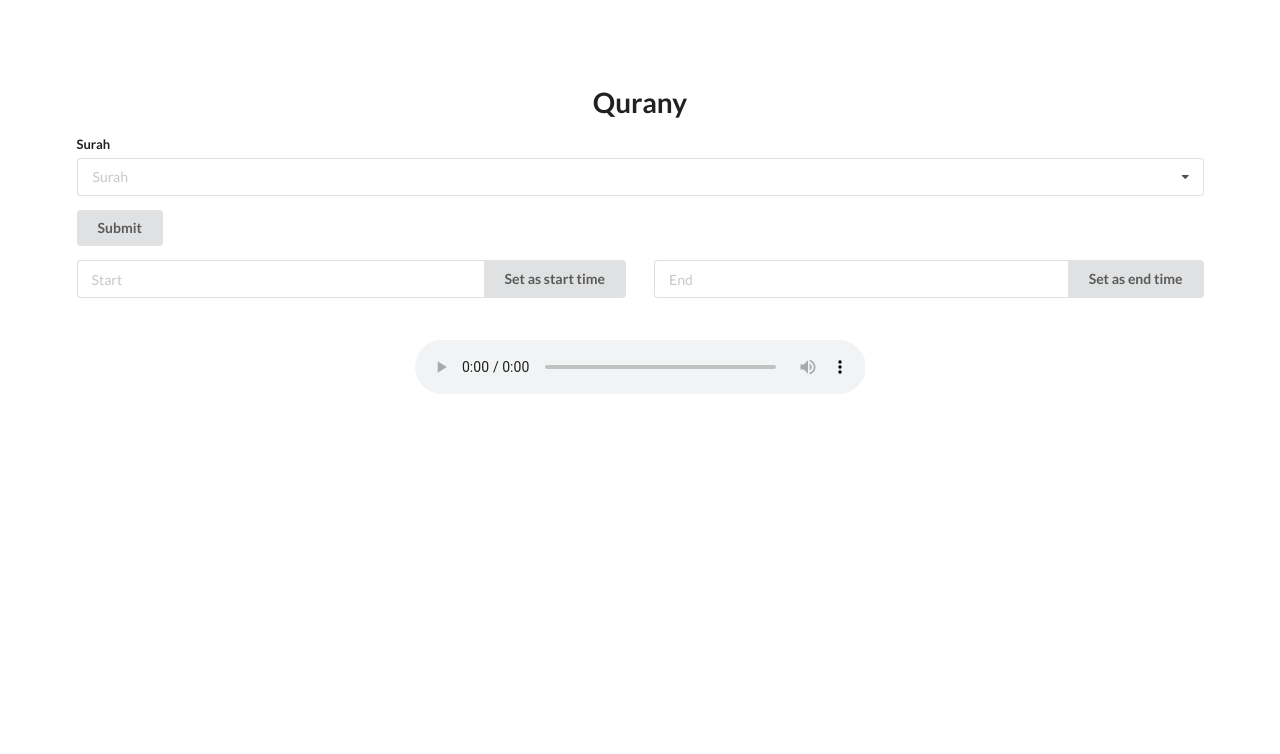
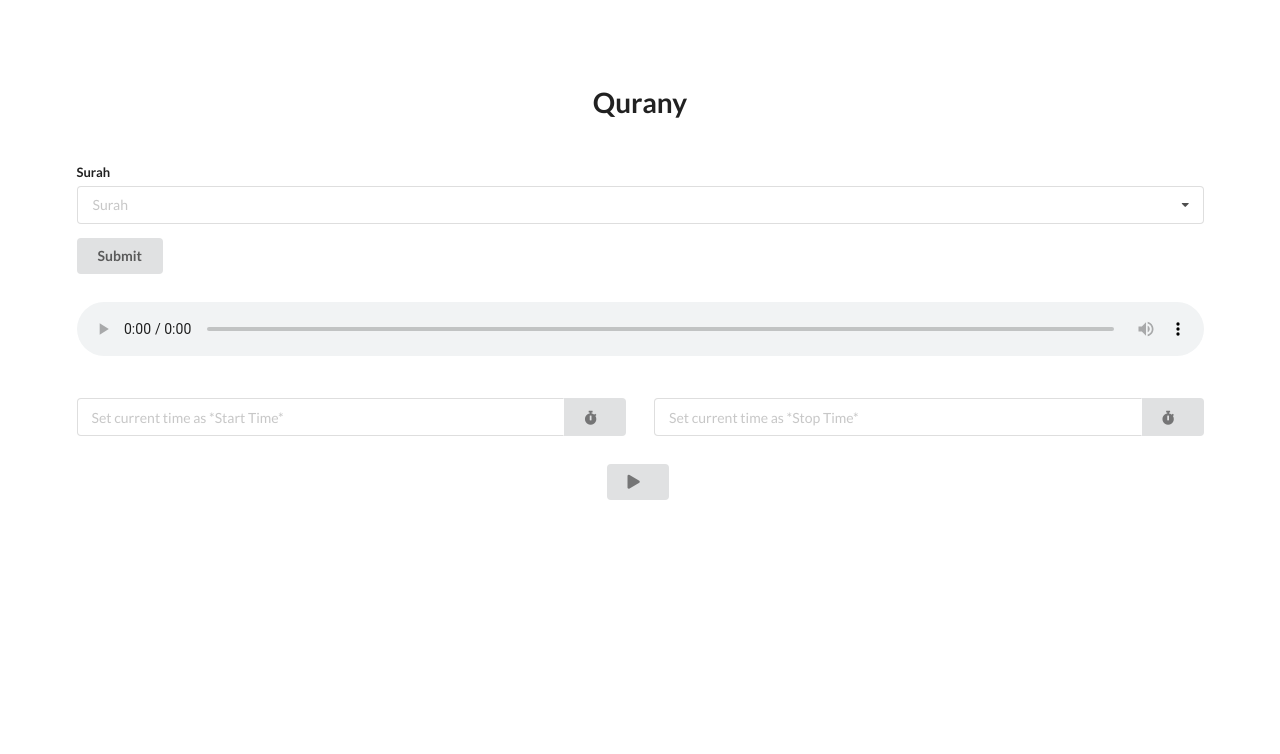
Before and after one commit to adirizka7/Qurany, a Flask app: template templates/index.html in a window 1280 px wide. Shown: the top 754 px of the page. Run offline with Flask 2, Linux system fonts and the light colour scheme; the template is opened without the code that fills it: most values are stand-ins (such as "Sample title", 1, 10 or a date in 2020); some libraries are stand-ins or nearby versions.

Commit message:
add condition before set time

```diff
--- a/app.py
+++ b/app.py
@@ -5,11 +5,11 @@ import yaml
 
 app = Flask(__name__)
 
-_surahs_folder = 'static/Surahs'
-_surahs_mapping = 'util/surahs.yaml'
+SURAHS_FOLDER = 'static/Surahs'
+SURAHS_MAPPING = 'util/surahs.yaml'
 
 def setup_static():
-    surahs_file = open(_surahs_mapping)
+    surahs_file = open(SURAHS_MAPPING)
     surahs = yaml.safe_load(surahs_file)
     surahs = [surah for surah in surahs['surah_name']]
     return surahs
@@ -23,18 +23,21 @@ def index():
 @app.route('/generate_surah', methods=['POST'])
 def generate_surah():
     selected_surah = request.form.get('selected_surah')
+
+    # to get surah's id from '1. Al-Fatihah' format
     selected_surah = selected_surah.split('. ')
 
     if len(selected_surah) != 2:
-        raise ValueError(f"Surah's name is not valid, got {selected_surah}")
+        raise ValueError(f"Surah's id is not valid, got {selected_surah}")
 
     selected_surah = int(selected_surah[0])
-
-    surah_path = os.path.join(_surahs_folder, f'{selected_surah:03d}.mp3')
+    surah_path = os.path.join(SURAHS_FOLDER, f'{selected_surah:03d}.mp3')
 
     print(surah_path)
     return render_template('index.html', surah_path=surah_path)
 
 @app.context_processor
 def context_processor():
-    return dict(surahs=surahs)
+    return dict(
+        surahs=surahs
+    )
--- a/templates/index.html
+++ b/templates/index.html
@@ -39,27 +39,6 @@
         <button class="ui button" type="submit">
           Submit
         </button>
-
-      </form>
-
-      <form class="ui form" action="{{ url_for('generate_surah') }}" method="post">
-        <div class="ui two column row grid">
-          <div class="row">
-            <div class="column field">
-              <div class="ui action input">
-                <input type="text" placeholder="Start" />
-                <button class="ui button">Set as start time</button>
-              </div>
-            </div>
-
-            <div class="column field">
-              <div class="ui action input">
-                <input type="text" placeholder="End" />
-                <button class="ui button">Set as end time</button>
-              </div>
-            </div>
-          </div>
-        </div>
       </form>
 
       {% if surah_path %}
@@ -90,6 +69,36 @@
         );
       </script>
 
+      <form class="ui form" action="{{ url_for('generate_surah') }}" method="post">
+        <div class="ui stackable two column row grid">
+          <div class="row">
+            <div class="column field">
+              <div class="ui action input">
+                <input type="text" placeholder="Set current time as *Start Time*" />
+                <button class="ui button">
+                  <i class="stopwatch icon"></i>
+                </button>
+              </div>
+            </div>
+
+            <div class="column field">
+              <div class="ui action input">
+                <input type="text" placeholder="Set current time as *Stop Time*" />
+                <button class="ui button">
+                  <i class="stopwatch icon"></i>
+                </button>
+              </div>
+            </div>
+          </div>
+        </div>
+
+        <center>
+          <button class="ui button" type="submit">
+            <i class="play icon"></i>
+          </button>
+        </center>
+      </form>
+
       {% endif %}
     </div>
 
@@ -107,10 +116,10 @@
   }
   audio.center {
     display: block;
-    margin-top: 3em;
+    margin-top: 1em;
     margin-left: auto;
     margin-right: auto;
-    width: 40%;
+    width: 100%;
   }
 
   div.column {
@@ -118,15 +127,20 @@
     vertical-align: top;
   }
 
+  form.ui.form {
+    margin-top: 3em;
+  }
+
   button.ui.button {
     margin-bottom: 1em;
   }
 
+  div.ui.stackable {
+    margin-bottom: 1em;
+  }
+
   @media only screen and (max-width: 600px) {
-    body {
-      background-color: lightblue;
-    }
-    select.ui.search.selectio.dropdown {
+    select.ui.search.selection.dropdown {
       width: 10%;
     }
   }
--- a/util/surahs.yaml
+++ b/util/surahs.yaml
@@ -1,44 +1,44 @@
 surah_name:
 - 1. Al-Fatihah (The Opening)
 - 2. Al-Baqarah (The Cow)
-- 3. Al-\'Imran (The Family of Amran)
-- 4. An-Nisa\' (The Women)
-- 5. Al-Ma\'idah (The Food)
-- 6. Al-An\'am (The Cattle)
-- 7. Al-A\'raf (The Elevated Places)
+- 3. Al-'Imran (The Family of Amran)
+- 4. An-Nisa' (The Women)
+- 5. Al-Ma'idah (The Food)
+- 6. Al-An'am (The Cattle)
+- 7. Al-A'raf (The Elevated Places)
 - 8. Al-Anfal (Voluntary Gifts)
-- 9. Al-Bara\'at / At-Taubah(The Immunity)
+- 9. Al-Bara'at / At-Taubah(The Immunity)
 - 10. Yunus (Jonah)
 - 11. Hud (Hud)
 - 12. Yusuf (Joseph)
-- 13. Ar-Ra\'d (The Thunder)
+- 13. Ar-Ra'd (The Thunder)
 - 14. Ibrahim (Abraham)
 - 15. Al-Hijr (The Rock)
 - 16. An-Nahl (The Bee)
-- 17. Bani Isra\'il (The Israelites)
+- 17. Bani Isra'il (The Israelites)
 - 18. Al-Kahf (The Cave)
 - 19. Maryam (Mary)
 - 20. Ta Ha (Ta Ha)
-- 21. Al-Anbiya\' (The Prophets)
+- 21. Al-Anbiya' (The Prophets)
 - 22. Al-Hajj (The Pilgrimage)
-- 23. Al-Mu\'minun (The Believers)
+- 23. Al-Mu'minun (The Believers)
 - 24. An-Nur (The Light)
 - 25. Al-Furqan (The Discrimination)
-- 26. Ash-Shu\'ara\' (The Poets)
+- 26. Ash-Shu'ara\' (The Poets)
 - 27. An-Naml (The Naml)
 - 28. Al-Qasas (The Narrative)
-- 29. Al-\'Ankabut (The Spider)
+- 29. Al-'Ankabut (The Spider)
 - 30. Ar-Rum (The Romans)
 - 31. Luqman (Luqman)
 - 32. As-Sajdah (The Adoration)
 - 33. Al-Ahzab (The Allies)
-- 34. Al-Saba\' (The Saba\')
+- 34. Al-Saba' (The Saba\')
 - 35. Al-Fatir (The Originator)
 - 36. Ya Sin (Ya Sin)
 - 37. As-Saffat (Those Ranging in Ranks)
 - 38. Sad (Sad)
 - 39. Az-Zumar (The Companies)
-- 40. Al-Mu\'min (The Believer)
+- 40. Al-Mu'min (The Believer)
 - 41. Ha Mim (Ha Mim)
 - 42. Ash-Shura (Counsel)
 - 43. Az-Zukhruf (Gold)
@@ -54,13 +54,13 @@ surah_name:
 - 53. An-Najm (The Star)
 - 54. Al-Qamar (The Moon)
 - 55. Ar-Rahman (The Beneficent)
-- 56. Al-Waqi\'ah (The Event)
+- 56. Al-Waqi'ah (The Event)
 - 57. Al-Hadid (Iron)
 - 58. Al-Mujadilah (The Pleading Woman)
 - 59. Al-Hashr (The Banishment)
 - 60. Al-Mumtahanah (The Woman who is Examined)
 - 61. As-Saff (The Ranks)
-- 62. Al-Jumu\'ah (The Congregation)
+- 62. Al-Jumu'ah (The Congregation)
 - 63. Al-Munafiqun (The Hypocrites)
 - 64. At-Taghabun (The Manifestation of Losses)
 - 65. At-Talaq (Divorce)
@@ -68,7 +68,7 @@ surah_name:
 - 67. Al-Mulk (The Kingdom)
 - 68. Al-Qalam (The Pen)
 - 69. Al-Haqqah (The Sure Truth)
-- 70. Al-Ma\'arij (The Ways of Ascent)
+- 70. Al-Ma'arij (The Ways of Ascent)
 - 71. Nuh (Noah)
 - 72. Al-Jinn (The Jinn)
 - 73. Al-Muzzammil (The One Covering Himself)
@@ -76,16 +76,16 @@ surah_name:
 - 75. Al-Qiyamah (The Resurrection)
 - 76. Al-Insan (The Man)
 - 77. Al-Mursalat (Those Sent Forth)
-- 78. An-Naba\' (The Announcement)
-- 79. An-Nazi\'at (Those Who Yearn)
-- 80. \'Abasa (He Frowned)
+- 78. An-Naba' (The Announcement)
+- 79. An-Nazi'at (Those Who Yearn)
+- 80. 'Abasa (He Frowned)
 - 81. At-Takwir (The Folding Up)
 - 82. Al-Infitar (The Cleaving)
 - 83. At-Tatfif (Default in Duty)
 - 84. Al-Inshiqaq (The Bursting Asunder)
 - 85. Al-Buruj (The Stars)
 - 86. At-Tariq (The Comer by Night)
-- 87. Al-A\'la (The Most High)
+- 87. Al-A'la (The Most High)
 - 88. Al-Ghashiyah (The Overwhelming Event)
 - 89. Al-Fajr (The Daybreak)
 - 90. Al-Balad (The City)
@@ -94,18 +94,18 @@ surah_name:
 - 93. Ad-Duha (The Brightness of the Day)
 - 94. Al-Inshirah (The Expansion)
 - 95. At-Tin (The Fig)
-- 96. Al-\'Alaq (The Clot)
+- 96. Al-'Alaq (The Clot)
 - 97. Al-Qadr (The Majesty)
 - 98. Al-Bayyinah (The Clear Evidence)
 - 99. Al-Zilzal (The Shaking)
-- 100. Al-\'Adiyat (The Assaulters)
-- 101. Al-Qari\'ah (The Calamity)
+- 100. Al-'Adiyat (The Assaulters)
+- 101. Al-Qari'ah (The Calamity)
 - 102. At-Takathur (The Abundance of Wealth)
-- 103. Al-\'Asr (The Time)
+- 103. Al-'Asr (The Time)
 - 104. Al-Humazah (The Slanderer)
 - 105. Al-Fil (The Elephant)
 - 106. Al-Quraish (The Quraish)
-- 107. Al-Ma\'un (Acts of Kindness)
+- 107. Al-Ma'un (Acts of Kindness)
 - 108. Al-Kauthar (The Abundance of Good)
 - 109. Al-Kafirun (The Disbelievers)
 - 110. An-Nasr (The Help)
```
